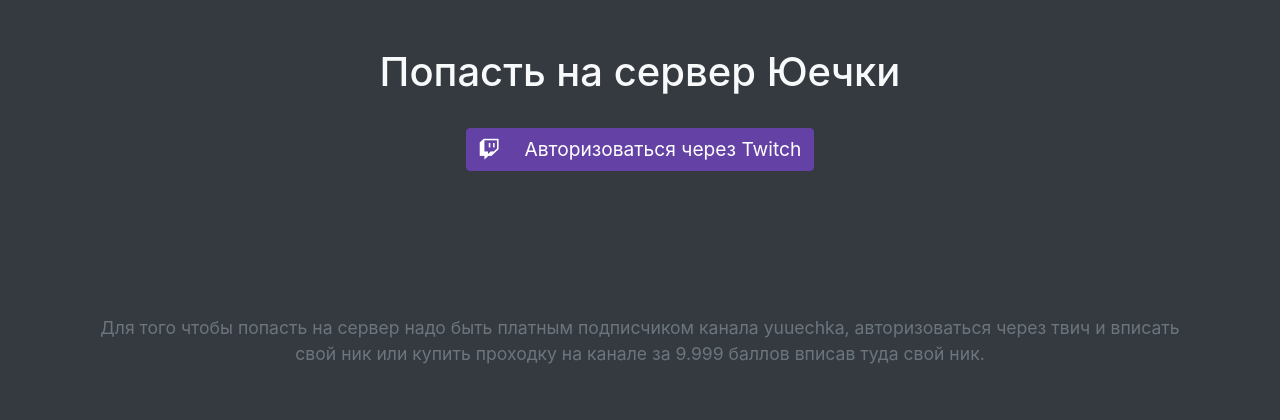
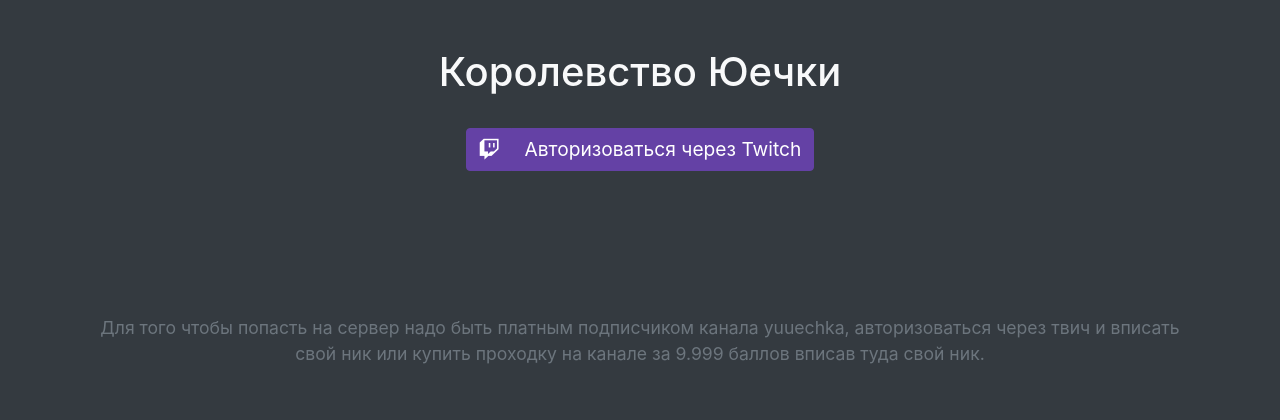
Before and after one commit to VeryBigSad/minecraft_twitch, a Django app: page /login in a window 1280 px wide. Shown: the top 420 px of the page. Run offline with Django 3.2, Linux system fonts and the light colour scheme; some libraries are stand-ins or nearby versions.

Commit message:
some things

```diff
--- a/templates/base.html
+++ b/templates/base.html
@@ -22,7 +22,7 @@
 </head>
 <body class="bg-dark d-flex flex-column h-100">
     <main role="main" class="flex-shrink-0">
-        <div class="container text-center">
+        <div class="container text-center mt-5">
             {% block content %}
             {% endblock %}
         </div>
--- a/templates/index.html
+++ b/templates/index.html
@@ -2,7 +2,7 @@
 
 
 {% block content %}
-    <h1 class="text-light mt-5">Попасть на сервер Юечки</h1>
+    <h1 class="text-light">Королевство Юечки</h1>
     <div class="btn-group mt-4">
         <a href="https://id.twitch.tv/oauth2/authorize?client_id=geqwz9a4dhcg3wcmv8qsu07p5bb9cx&redirect_uri=http://{{ DOMAIN_NAME }}/login&response_type=code&scope=user_subscriptions" class="btn btn-twitch">
             <i class="fab fa-twitch pt-1" style="font-size: 1.3rem; color: white"></i>
```
